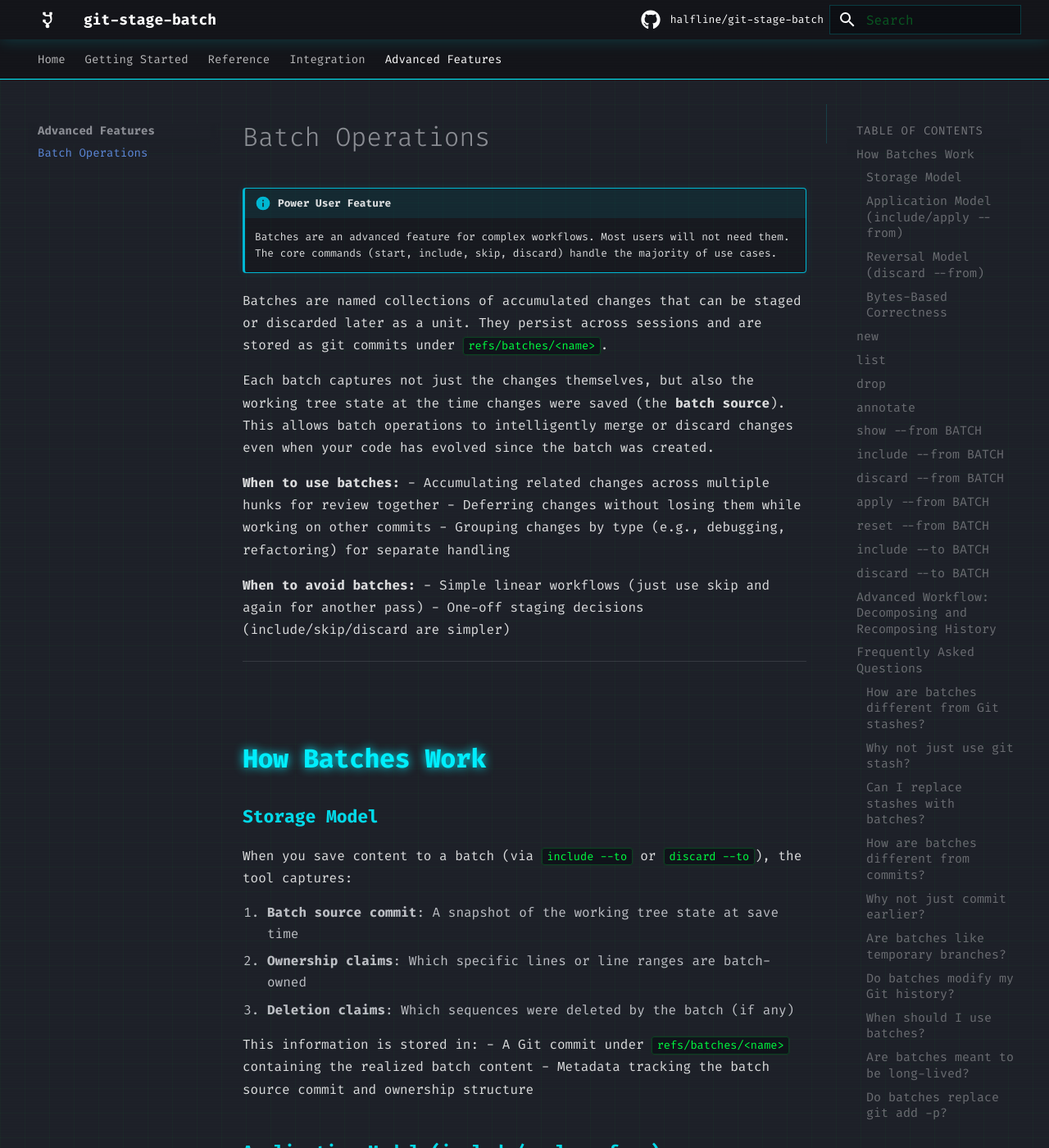
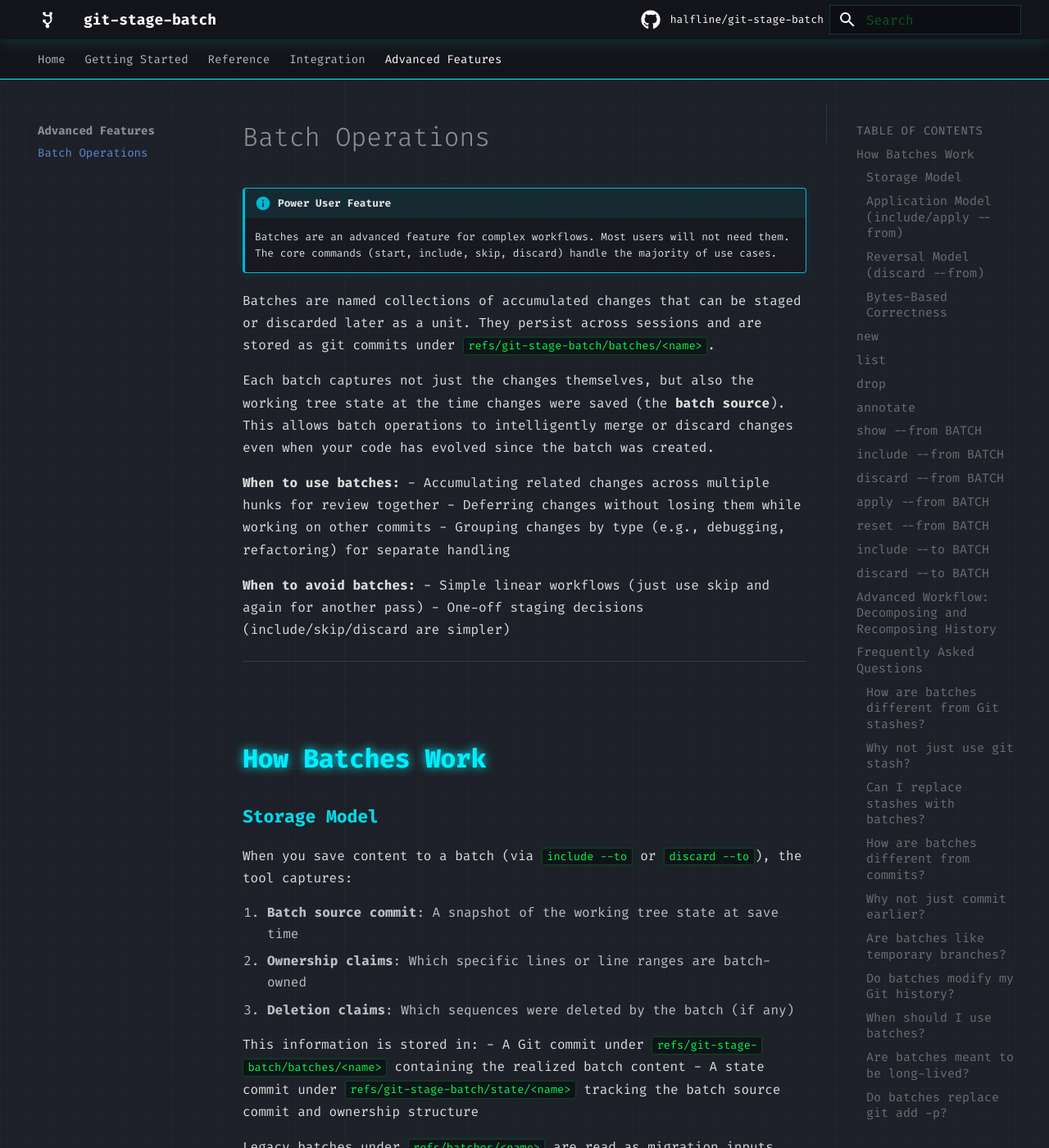
Before and after one commit to halfline/git-stage-batch, an MkDocs documentation site: the page built from docs/batches.md, in a window 1280 px wide and 1400 px high. Shown: the whole window at 82% size. Built offline with MkDocs 1.6.1 and Material for MkDocs 9.7.7, drawn with Linux system fonts in a browser that asks for light colours; comment, search, counter and statistics services are not loaded; some of the changed text lies outside the part shown.

Commit message:
docs: Update batch docs for Git-backed refs
The batch documentation still describes refs/batches/<name> and
file-backed metadata as the primary storage model.

The implementation now stores realized batch content under
refs/git-stage-batch/batches/<name> and normalized batch state under
refs/git-stage-batch/state/<name>. Leaving the website on the old
model makes the compatibility path look authoritative.

This commit updates the batch storage overview to describe the
Git-backed content and state refs. It also documents
refs/batches/<name> as an import-only compatibility ref.

```diff
--- a/docs/batches.md
+++ b/docs/batches.md
@@ -4,7 +4,7 @@
     Batches are an advanced feature for complex workflows. Most users will not need them.
     The core commands (start, include, skip, discard) handle the majority of use cases.
 
-Batches are named collections of accumulated changes that can be staged or discarded later as a unit. They persist across sessions and are stored as git commits under `refs/batches/<name>`.
+Batches are named collections of accumulated changes that can be staged or discarded later as a unit. They persist across sessions and are stored as git commits under `refs/git-stage-batch/batches/<name>`.
 
 Each batch captures not just the changes themselves, but also the working tree state at the time changes were saved (the **batch source**). This allows batch operations to intelligently merge or discard changes even when your code has evolved since the batch was created.
 
@@ -30,8 +30,10 @@ When you save content to a batch (via `include --to` or `discard --to`), the too
 3. **Deletion claims**: Which sequences were deleted by the batch (if any)
 
 This information is stored in:
-- A Git commit under `refs/batches/<name>` containing the realized batch content
-- Metadata tracking the batch source commit and ownership structure
+- A Git commit under `refs/git-stage-batch/batches/<name>` containing the realized batch content
+- A state commit under `refs/git-stage-batch/state/<name>` tracking the batch source commit and ownership structure
+
+Legacy batches under `refs/batches/<name>` are read as migration inputs. Once a batch is written by the current version, the legacy ref and file-backed metadata for that batch are removed.
 
 ### Application Model (include/apply --from)
 
```
